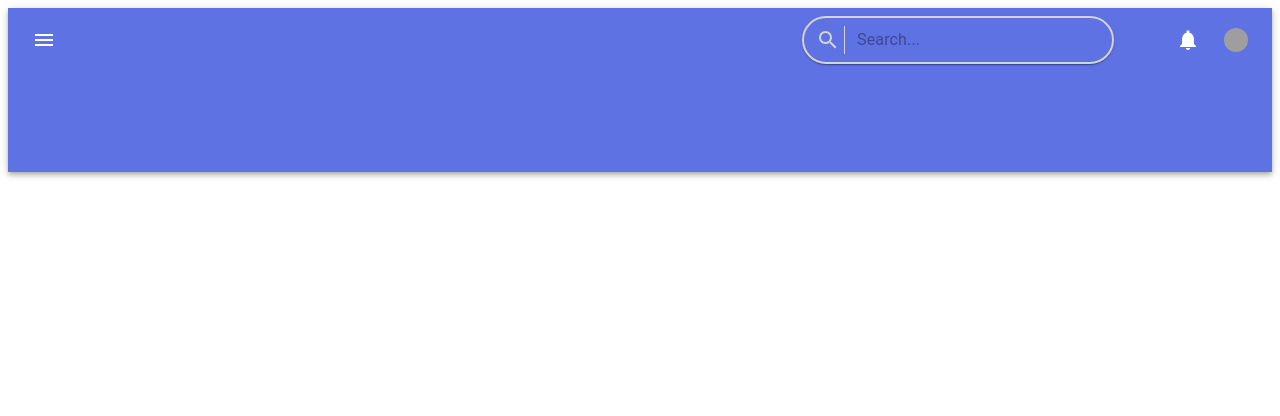
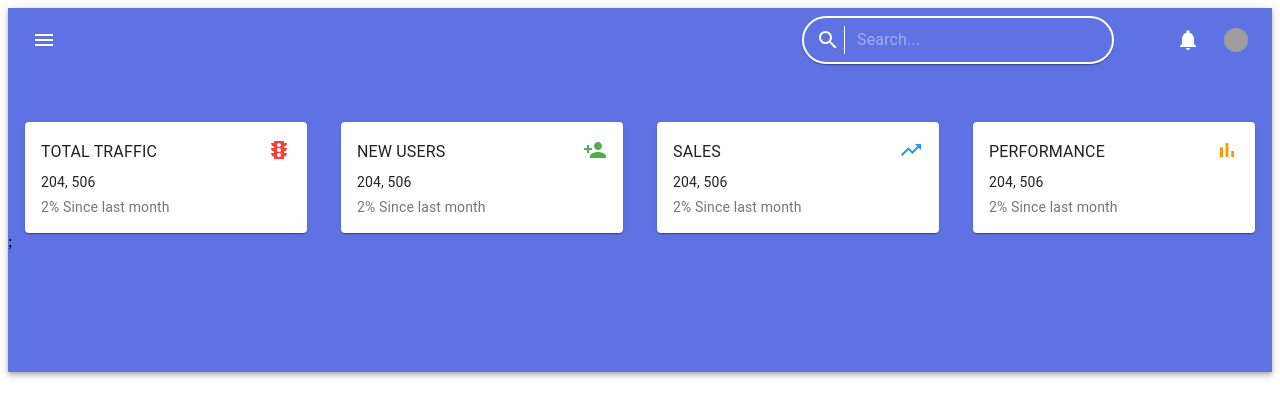
Before and after one commit to ankurhimanshu14/client, a React (Create React App) app: page / in a window 1280 px wide. Shown: the top 416 px of the page. Built offline with nearby package versions, Linux system fonts and the light colour scheme; grey boxes are pictures that could not be loaded.

Commit message:
Added infobox and searchbox

```diff
--- a/package.json
+++ b/package.json
@@ -8,11 +8,11 @@
     "@testing-library/jest-dom": "^5.14.1",
     "@testing-library/react": "^11.2.7",
     "@testing-library/user-event": "^12.8.3",
-    "chart.js": "^3.5.0",
+    "d3": "^7.0.0",
     "react": "^17.0.2",
     "react-dom": "^17.0.2",
-    "react-scripts": "^1.1.5",
-    "rxjs": "^7.2.0",
+    "react-router-dom": "^5.2.0",
+    "react-scripts": "^4.0.3",
     "web-vitals": "^1.1.2"
   },
   "scripts": {
--- a/src/App.js
+++ b/src/App.js
@@ -1,9 +1,14 @@
 import React from 'react';
+import { BrowserRouter, Route, Switch } from 'react-router-dom';
+import LineChart from './components/LineChart';
 import Navbar from './components/Navbar';
 
 const App = () => {
   return (
+    <>
     <Navbar />
+    <LineChart />
+    </>
   )
 }
 
--- a/src/components/Infobox.jsx
+++ b/src/components/Infobox.jsx
@@ -1,60 +1,58 @@
 import React from 'react';
-import { makeStyles, useTheme } from '@material-ui/core/styles';
-import Card from '@material-ui/core/Card';
-import CardContent from '@material-ui/core/CardContent';
-import CardMedia from '@material-ui/core/CardMedia';
-import IconButton from '@material-ui/core/IconButton';
+import { makeStyles } from '@material-ui/core/styles';
+import Grid from '@material-ui/core/Grid';
+import Paper from '@material-ui/core/Paper';
 import Typography from '@material-ui/core/Typography';
-import SkipPreviousIcon from '@material-ui/icons/SkipPrevious';
-import PlayArrowIcon from '@material-ui/icons/PlayArrow';
-import SkipNextIcon from '@material-ui/icons/SkipNext';
 
 const useStyles = makeStyles((theme) => ({
   root: {
-    display: 'flex',
+    flexGrow: 1,
   },
-  details: {
-    display: 'flex',
-    flexDirection: 'column',
+  paper: {
+    padding: theme.spacing(2),
+    margin: 'auto',
+    maxWidth: 250,
   },
-  content: {
-    flex: '1 0 auto',
+  image: {
+    width: 128,
+    height: 128,
   },
-  cover: {
-    width: 151,
-  },
-  controls: {
-    display: 'flex',
-    alignItems: 'center',
-    paddingLeft: theme.spacing(1),
-    paddingBottom: theme.spacing(1),
-  },
-  playIcon: {
-    height: 38,
-    width: 38,
+  img: {
+    margin: 'auto',
+    display: 'block',
+    maxWidth: '100%',
+    maxHeight: '100%',
   },
 }));
 
 const Infobox = (props) => {
   const classes = useStyles();
-  const theme = useTheme();
 
   return (
-    <Card className={classes.root}>
-      <div className={classes.details}>
-        <CardContent className={classes.content}>
-          <Typography component="h5" variant="h5">
-            {props.label}
-          </Typography>
-          <Typography variant="subtitle1" color="textSecondary">
-            {props.data}
-          </Typography>
-          <Typography variant="subtitle1" color="textSecondary">
-            {props.percent} Since last month
-          </Typography>
-        </CardContent>
-      </div>
-    </Card>
+    <div className={classes.root}>
+      <Paper className={classes.paper}>
+        <Grid container spacing={2}>
+          <Grid item xs={12} sm container>
+            <Grid item xs container direction="column" spacing={2}>
+              <Grid item xs>
+                <Typography gutterBottom variant="subtitle1">
+                  {props.name}
+                </Typography>
+                <Typography variant="body2" gutterBottom>
+                  {props.data}
+                </Typography>
+                <Typography variant="body2" color="textSecondary">
+                  {props.percent}% Since last month
+                </Typography>
+              </Grid>
+            </Grid>
+            <Grid item>
+              {props.icon}
+            </Grid>
+          </Grid>
+        </Grid>
+      </Paper>
+    </div>
   );
 }
 
--- /dev/null
+++ b/src/components/LineChart.jsx
@@ -0,0 +1,30 @@
+import React from 'react';
+import * as d3 from 'd3';
+
+const LineChart = () => {
+
+    return (
+        <>
+        {drawChart};
+        </>
+    )
+}
+
+export default LineChart;
+
+function drawChart() {
+
+    const data = [12, 5, 6, 6, 9, 10];
+
+    const svg = d3.select("body").append("svg").attr("width", 700).attr("height", 300);
+    svg.selectAll("rect")
+        .data(data)
+        .enter()
+        .append("rect")
+        .attr("x", (d, i) => i * 70)
+        .attr("y", 0)
+        .attr("width", 25)
+        .attr("height", (d, i) => d)
+        .attr("fill", "green");
+
+}
--- a/src/components/Navbar.jsx
+++ b/src/components/Navbar.jsx
@@ -1,16 +1,22 @@
 import React from 'react';
 import * as path from 'path';
 import { Grid, AppBar, Toolbar, IconButton, makeStyles, Drawer } from '@material-ui/core';
+import { green, red, blue, orange } from '@material-ui/core/colors';
 import MenuSharpIcon from '@material-ui/icons/MenuSharp';
+import TrafficSharpIcon from '@material-ui/icons/TrafficSharp';
+import PersonAddSharpIcon from '@material-ui/icons/PersonAddSharp';
+import BarChartSharpIcon from '@material-ui/icons/BarChartSharp';
 import Avatar from '@material-ui/core/Avatar';
 import NotificationsSharpIcon from '@material-ui/icons/NotificationsSharp';
 import Searchbox from './Searchbox';
+import Infobox from './Infobox';
+import TrendingUpSharp from '@material-ui/icons/TrendingUpSharp';
 
 const useStyles = makeStyles((theme) => ({
     appbar: {
         backgroundColor: "#5e72e4",
         position: "static",
-        paddingBottom: 100
+        paddingBottom: 300
     },
     menu: {
         color: "#fff"
@@ -18,7 +24,12 @@ const useStyles = makeStyles((theme) => ({
     small: {
         width: theme.spacing(3),
         height: theme.spacing(3)
-    }
+    },
+    divider: {
+        height: 28,
+        margin: 4,
+        backgroundColor: "black"
+    },
 }));
 const Navbar = () => {
     const classes = useStyles();
@@ -48,9 +59,16 @@ const Navbar = () => {
                         </IconButton>
                     </Grid>
                 </Grid>
+
             </Toolbar>
         </AppBar>
         <Drawer width="30" />
+        <Grid position="absolute" style={{marginTop: "-250px"}} container direction="row" justifyContent="space-around" alignItems="center">
+            <Infobox name="TOTAL TRAFFIC" data="204, 506" percent="2" icon={<TrafficSharpIcon style={{color: red[500]}}/>} />
+            <Infobox name="NEW USERS" data="204, 506" percent="2" icon={<PersonAddSharpIcon style={{color: green[500]}}/>} />
+            <Infobox name="SALES" data="204, 506" percent="2" icon={<TrendingUpSharp style={{color: blue[500]}}/>} />
+            <Infobox name="PERFORMANCE" data="204, 506" percent="2" icon={<BarChartSharpIcon style={{color: orange[500]}}/>} />
+        </Grid>
         </div>
     )
 };
--- a/src/components/Searchbox.jsx
+++ b/src/components/Searchbox.jsx
@@ -10,12 +10,13 @@ const useStyles = makeStyles((theme) => ({
     marginRight: 50,
     width: 300,
     borderRadius: 100,
-    color: "lightgrey",
-    border: "lightgrey 2px solid",
+    color: "white",
+    border: "white 2px solid",
     backgroundColor: "#5e72e4"
   },
   input: {
     marginLeft: theme.spacing(1),
+    color: "white !important"
   },
   iconButton: {
     padding: 10,
@@ -23,7 +24,7 @@ const useStyles = makeStyles((theme) => ({
   divider: {
     height: 28,
     margin: 4,
-    backgroundColor: "lightgrey"
+    backgroundColor: "white"
   },
 }));
 
@@ -38,6 +39,7 @@ const Searchbox = () => {
         className={classes.input}
         placeholder="Search..."
         inputProps={{ 'aria-label': 'search' }}
+        focused
       />
     </Paper>
   );
```
Also changed, not shown: src/components/Bread.jsx (added), 1 other file (tests, documents, lock files or other folders).
